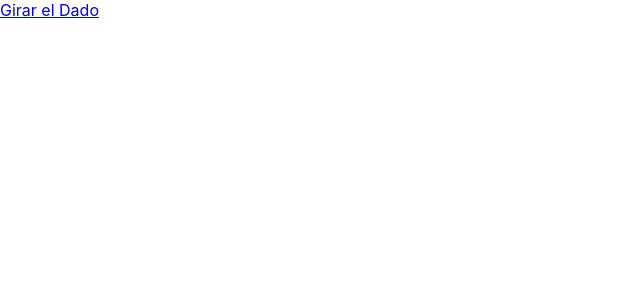
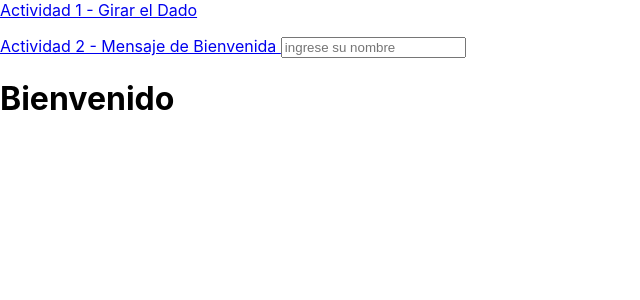
Before and after one commit to scostilla/hedy-portfolio, a React (Create React App) app: page /Welcome in a window 1280 px wide. Before the commit this address had no page. Shown: the top 300 px of the page, without its empty margins (0-640 px from the left). Built offline with nearby package versions, Linux system fonts and the light colour scheme.

Commit message:
activity 2 - welcome message working

```diff
--- a/src/components/Home.js
+++ b/src/components/Home.js
@@ -2,15 +2,27 @@ import React, { useState } from "react";
 import { BrowserRouter as Router, Routes, Route, Link } from "react-router-dom";
 import "../App.css";
 import { RollTheDice } from "./RollTheDice.js";
+import { Welcome } from "./Welcome.js";
 
 const Home = () => {
+  const [getName, setName] = useState("");
+
   return (
     <Router>
       <div className="nest-header">
-        <Link to={"./RollTheDice"}>Girar el Dado</Link>
+        <Link to={"./RollTheDice"}>Actividad 1 - Girar el Dado</Link>
+        <p />
+        <Link to={"./Welcome"}>Actividad 2 - Mensaje de Bienvenida  </Link>
+        <input
+          type="text"
+          value={getName}
+          onChange={(e) => setName(e.target.value)}
+          placeholder="ingrese su nombre"
+        />
 
         <Routes>
           <Route path="/RollTheDice" element={<RollTheDice />} />
+          <Route path="/Welcome" element={<Welcome name={getName} />} />
         </Routes>
       </div>
     </Router>
--- a/src/components/RollTheDice.js
+++ b/src/components/RollTheDice.js
@@ -5,6 +5,7 @@ import dice3 from "../img/dice3.jpg"
 import dice4 from "../img/dice4.jpg"
 import dice5 from "../img/dice5.jpg"
 import dice6 from "../img/dice6.jpg"
+import "../App.css";
 import { useParams } from "react-router-dom";
 
 export const RollTheDice = () => {
--- /dev/null
+++ b/src/components/Welcome.js
@@ -0,0 +1,13 @@
+import react, { useState } from "react";
+import "../App.css";
+import { useParams } from "react-router-dom";
+
+export const Welcome = (props) => {
+
+    console.log(props.name);
+    return(
+  <div>
+    <h1>Bienvenido {props.name}</h1>
+  </div>
+  );
+};
```
